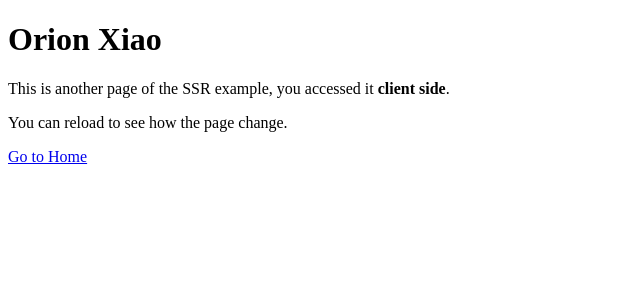
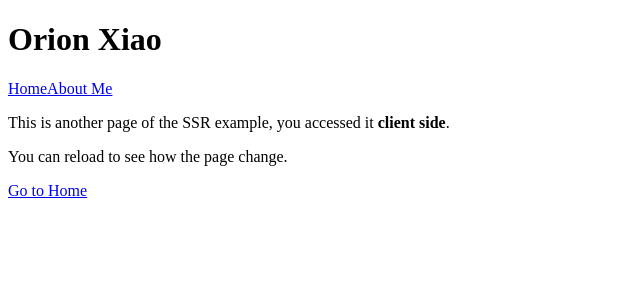
Before and after one commit to orionxiao/portfolio, a Next.js app: page /about in a window 1280 px wide. Shown: the top 300 px of the page, without its empty margins (0-640 px from the left). Built offline with nearby package versions, Linux system fonts and the light colour scheme.

Commit message:
testing layout

```diff
--- a/components/header.js
+++ b/components/header.js
@@ -1,7 +1,11 @@
+import Link from "next/link";
+
 function Header() {
   return (
     <header>
       <h1>Orion Xiao</h1>
+      <Link href="/">Home</Link>
+      <Link href="/about">About Me</Link>
     </header>
   );
 }
--- a/now.json
+++ b/now.json
@@ -1,6 +1,5 @@
 {
   "version": 2,
   "name": "portfolio",
-  "alias": "orionxiao.now.sh",
   "builds": [{ "src": "package.json", "use": "@now/next" }]
 }
```
